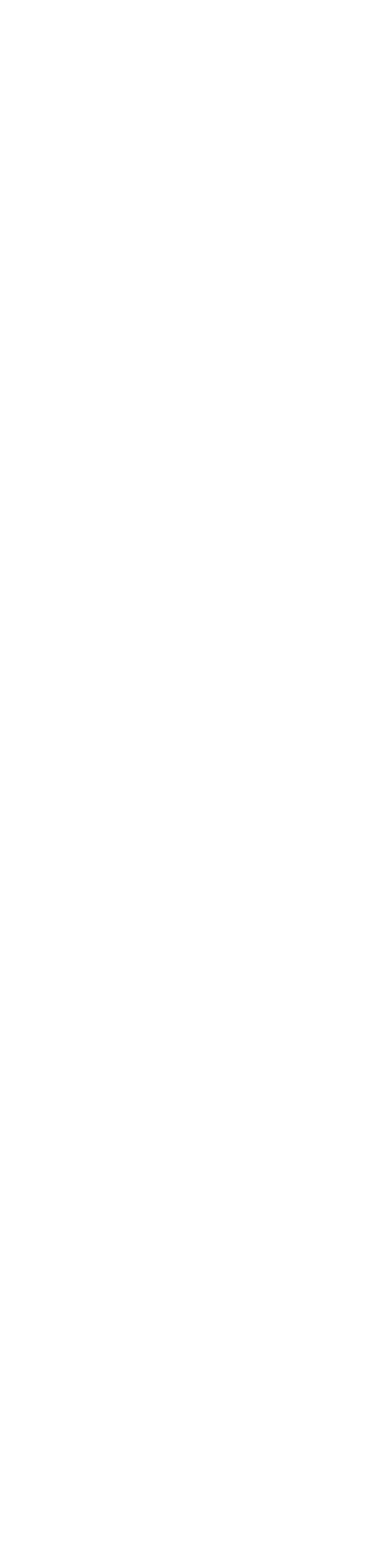
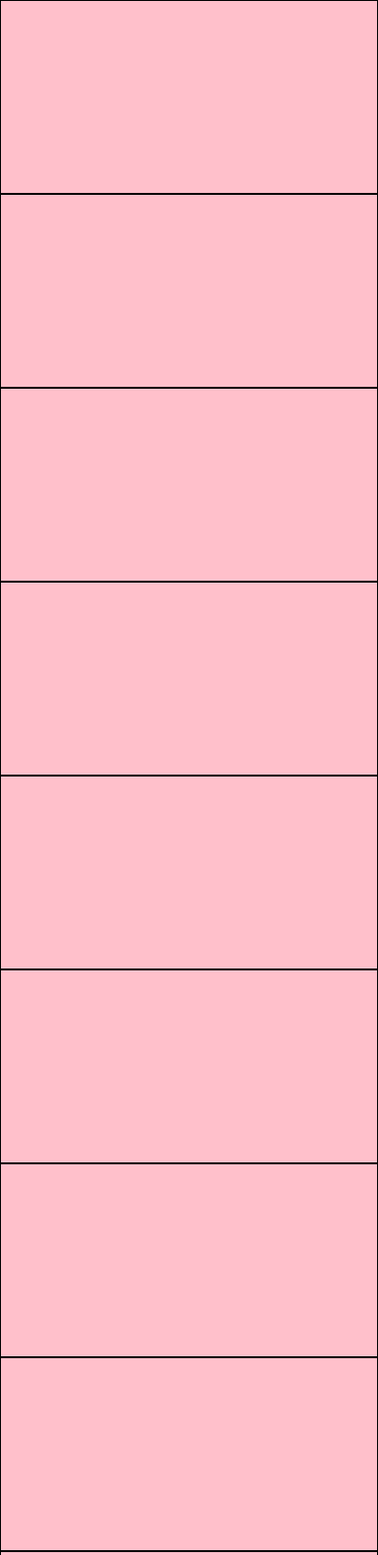
Before and after one commit to Roydano/html-css-12bool, a plain HTML site: page index.html in a window 390 px wide. Shown: the top 1604 px of the page at 97% size. Before the commit the page ends 844 px from the top, so only its background shows below. Drawn offline with Linux system fonts and the light colour scheme.

Commit message:
add prima riga versione mobile

```diff
--- a/css/12bool.css
+++ b/css/12bool.css
@@ -3,6 +3,9 @@
     padding: 0;
     box-sizing: border-box;
 }
+
+
+/* mobile first */
 
 .container-fluid{
     width: 100%;
@@ -22,6 +25,9 @@
 [class*="col-"] {
     flex: 0 0 auto;
 }
+
+/* versione mobile (default) */
+
   /* 12 System */
 .col-xs {
     flex-grow: 1;
--- a/css/style.css
+++ b/css/style.css
@@ -0,0 +1,5 @@
+.box{
+    height: 200px;
+    background-color: #ffc0cb;
+    border: 1px solid black;
+}
--- a/index.html
+++ b/index.html
@@ -10,5 +10,48 @@
 </head>
 <body>
 
+    <section>
+        <div class="container-fluid">
+            <div class="row">
+                <div class="col-xs-12">
+                    <div class="box"></div>
+                </div>
+                <div class="col-xs-12">
+                    <div class="box"></div>
+                </div>
+                <div class="col-xs-12">
+                    <div class="box"></div>
+                </div>
+                <div class="col-xs-12">
+                    <div class="box"></div>
+                </div>
+                <div class="col-xs-12">
+                    <div class="box"></div>
+                </div>
+                <div class="col-xs-12">
+                    <div class="box"></div>
+                </div>
+                <div class="col-xs-12">
+                    <div class="box"></div>
+                </div>
+                <div class="col-xs-12">
+                    <div class="box"></div>
+                </div>
+                <div class="col-xs-12">
+                    <div class="box"></div>
+                </div>
+                <div class="col-xs-12">
+                    <div class="box"></div>
+                </div>
+                <div class="col-xs-12">
+                    <div class="box"></div>
+                </div>
+                <div class="col-xs-12">
+                    <div class="box"></div>
+                </div>
+            </div>
+        </div>
+    </section>
+
 </body>
 </html>
```
